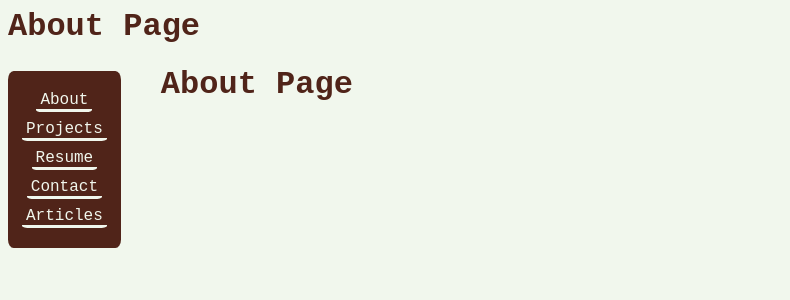
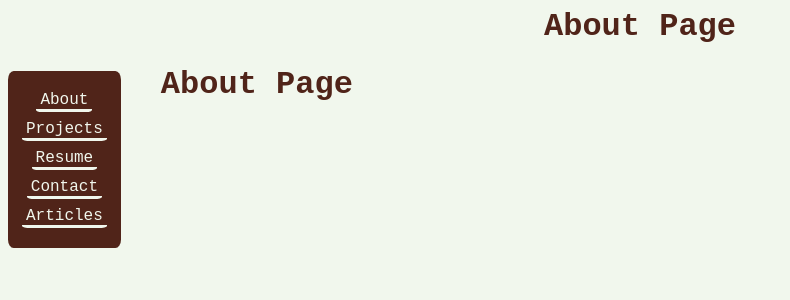
Before and after one commit to emersonlebleu/Resume_Website, a Django app: page / in a window 1280 px wide. Shown: the top 300 px of the page, without its empty margins (0-790 px from the left). Run offline with Django 4.2, Linux system fonts and the light colour scheme.

Commit message:
Change style for overall header -center.

```diff
--- a/src/Resume_Website/static/base_nav.css
+++ b/src/Resume_Website/static/base_nav.css
@@ -2,6 +2,11 @@ body{
     font-family: 'Courier New', Courier, monospace;
     background-color: #F1F7ED;
     color:#502419;
+}
+
+#header-section{
+    display:flex;
+    justify-content: center;
 }
 
 #body-container{
--- a/src/Resume_Website/templates/base.html
+++ b/src/Resume_Website/templates/base.html
@@ -14,7 +14,7 @@
     {% block title %}<title>Base HTML</title>{% endblock %}
 </head>
 <body>
-    <h1 id="header-tag">{% block header-content %}Base Page{% endblock %}</h1>
+    <h1 id="header-section">{% block header-content %}Base Page{% endblock %}</h1>
     <div id="body-container">
 <!-- --------------------SIDEBAR SECTION---------------------------- -->
         <div class="sidebar">
```
